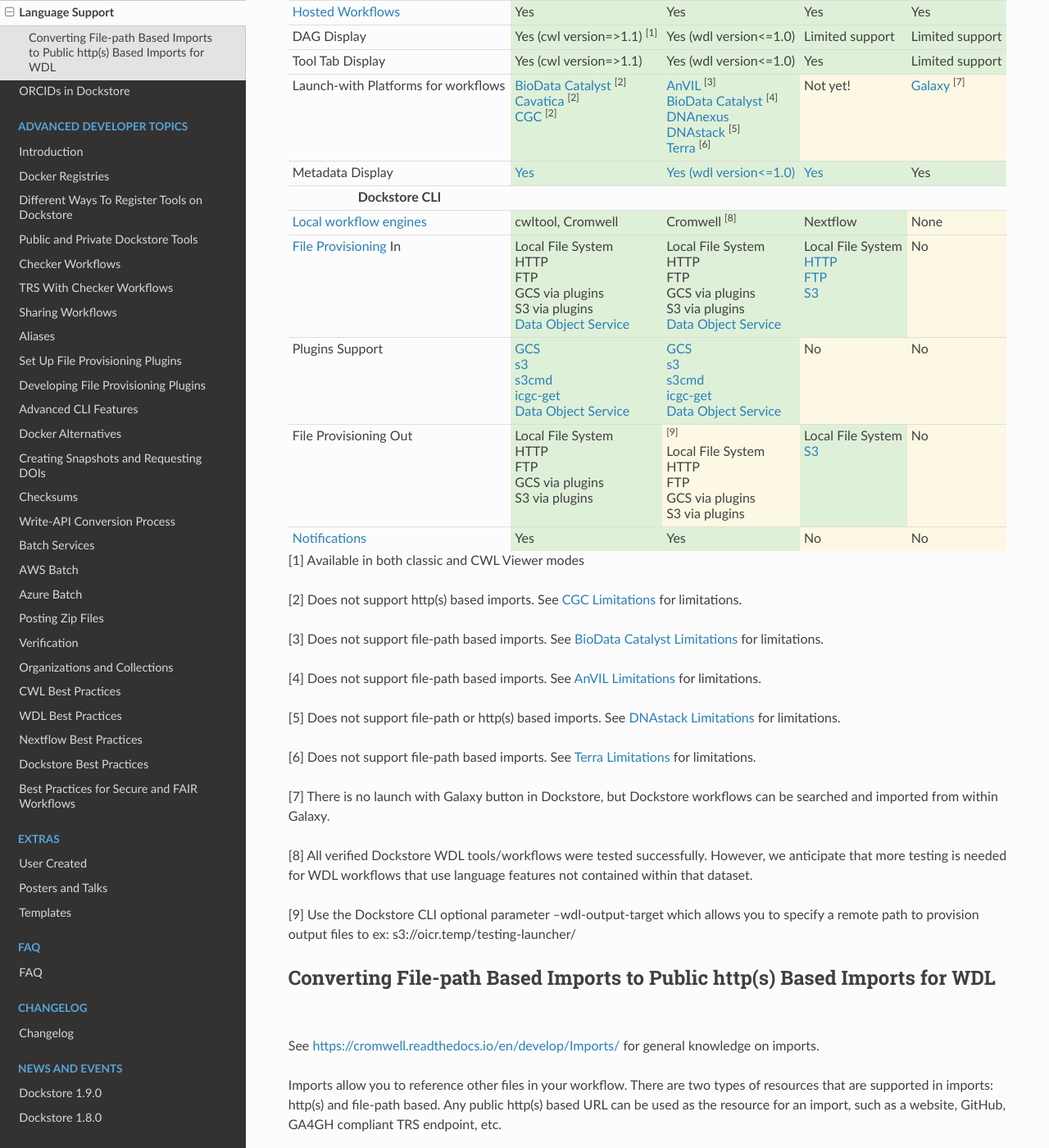
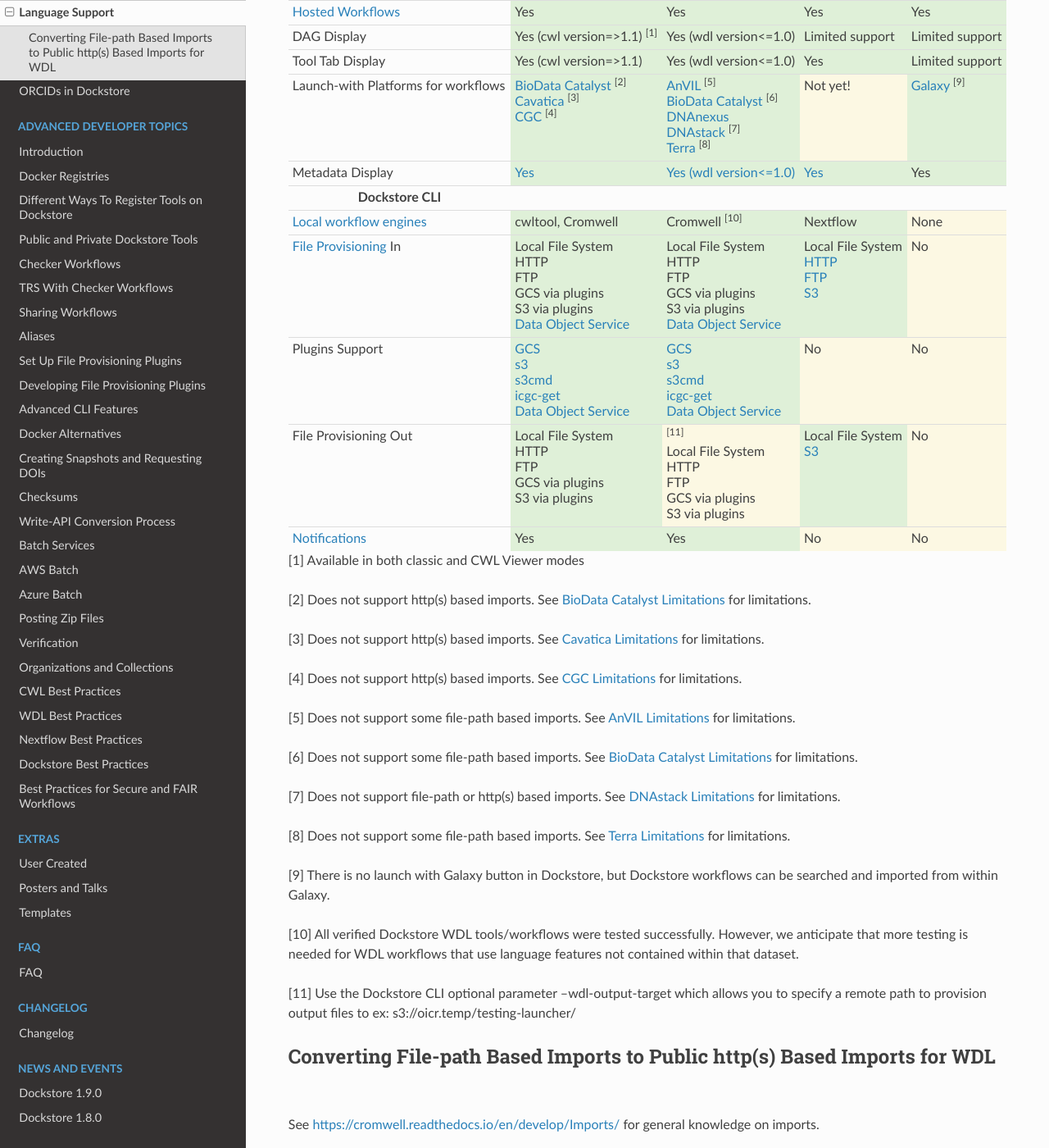
Before and after one commit to dockstore/dockstore-documentation, a Sphinx documentation site: the page built from docs/end-user-topics/language-support.rst, in a window 1280 px wide and 1400 px high, scrolled down 423 px. Shown: the whole window at 82% size. Built offline with Sphinx 7.4.7 and the Read the Docs theme 2.0.0, drawn with Linux system fonts in a browser that asks for light colours.

Commit message:
PR feedback
* Correct colors for Galaxy table cell
* Tip for downloading/importing test parameter files
* Restored and updated limitation for Terra platforms running
multi-descriptor workflows

```diff
--- a/docs/_static/language-support.html
+++ b/docs/_static/language-support.html
@@ -75,24 +75,24 @@
             <td style="background-color:#dff0d8; padding: 5px;">
                 <a href="../launch-with/bdcat-launch-with.html">BioData Catalyst</a> <sup>[2]</sup>
                 <br>
-                <a href="../launch-with/cavatica-launch-with.html">Cavatica</a> <sup>[2]</sup>
+                <a href="../launch-with/cavatica-launch-with.html">Cavatica</a> <sup>[3]</sup>
                 <br>
-                <a href="../launch-with/cgc-launch-with.html">CGC</a> <sup>[2]</sup>
+                <a href="../launch-with/cgc-launch-with.html">CGC</a> <sup>[4]</sup>
             </td>
             <td style="background-color:#dff0d8; padding: 5px;">
-                <a href="../launch-with/anvil-launch-with.html">AnVIL</a> <sup>[3]</sup>
+                <a href="../launch-with/anvil-launch-with.html">AnVIL</a> <sup>[5]</sup>
                 <br>
-                <a href="../launch-with/bdcat-launch-with.html">BioData Catalyst</a> <sup>[4]</sup>
+                <a href="../launch-with/bdcat-launch-with.html">BioData Catalyst</a> <sup>[6]</sup>
                 <br>
                 <a href="../launch-with/dnanexus-launch-with.html">DNAnexus</a>
                 <br>
-                <a href="../launch-with/dnastack-launch-with.html">DNAstack</a> <sup>[5]</sup>
+                <a href="../launch-with/dnastack-launch-with.html">DNAstack</a> <sup>[7]</sup>
                 <br>
-                <a href="../launch-with/terra-launch-with.html">Terra</a> <sup>[6]</sup>
+                <a href="../launch-with/terra-launch-with.html">Terra</a> <sup>[8]</sup>
             </td>
             <td style="background-color:#fcf8e3; padding: 5px;">Not yet!</td>
-            <td style="background-color:#fcf8e3; padding: 5px;">
-                <a href="../launch-with/galaxy-launch-with.html">Galaxy</a> <sup>[7]</sup>
+            <td style="background-color:#dff0d8; padding: 5px;">
+                <a href="../launch-with/galaxy-launch-with.html">Galaxy</a> <sup>[9]</sup>
             </td>
         </tr>
         <tr style="border-top: 1px solid #ddd; ">
@@ -114,7 +114,7 @@
             <td style="background-color:#dff0d8; padding: 5px;">cwltool, Cromwell
             </td>
             <td style="background-color:#dff0d8; padding: 5px;">Cromwell
-                <sup>[8]</sup>
+                <sup>[10]</sup>
             </td>
             <td style="background-color:#dff0d8; padding: 5px;">Nextflow</td>
             <td style="background-color:#fcf8e3; padding: 5px;">None</td>
@@ -178,7 +178,7 @@
                 <br>S3 via plugins
             </td>
             <td style="background-color:#fcf8e3; padding: 5px;">
-                <sup>[9]</sup>
+                <sup>[11]</sup>
                 <br>Local File System
                 <br>HTTP
                 <br>FTP
--- a/docs/end-user-topics/language-support.rst
+++ b/docs/end-user-topics/language-support.rst
@@ -15,27 +15,33 @@
 
 [1] Available in both classic and CWL Viewer modes
 
-[2] Does not support http(s) based imports. See :ref:`CGC
+[2] Does not support http(s) based imports. See :ref:`BioData Catalyst
+Limitations <bdcat-limitations>` for limitations.
+
+[3] Does not support http(s) based imports. See :ref:`Cavatica
+Limitations <cavatica-limitations>` for limitations.
+
+[4] Does not support http(s) based imports. See :ref:`CGC
 Limitations <cgc-limitations>` for limitations.
 
-[3] Does not support file-path based imports. See :ref:`BioData Catalyst
+[5] Does not support some file-path based imports. See :ref:`AnVIL
 Limitations <anvil-limitations>` for limitations.
 
-[4] Does not support file-path based imports. See :ref:`AnVIL
+[6] Does not support some file-path based imports. See :ref:`BioData Catalyst
 Limitations <anvil-limitations>` for limitations.
 
-[5] Does not support file-path or http(s) based imports. See :ref:`DNAstack
+[7] Does not support file-path or http(s) based imports. See :ref:`DNAstack
 Limitations <dnastack-limitations>` for limitations.
 
-[6] Does not support file-path based imports. See :ref:`Terra
+[8] Does not support some file-path based imports. See :ref:`Terra
 Limitations <terra-limitations>` for limitations.
 
-[7] There is no launch with Galaxy button in Dockstore, but Dockstore workflows can be searched and imported from within Galaxy.
+[9] There is no launch with Galaxy button in Dockstore, but Dockstore workflows can be searched and imported from within Galaxy.
 
-[8] All verified Dockstore WDL tools/workflows were tested successfully. However, we anticipate that more testing is needed for WDL workflows that use language features not contained within that dataset.
+[10] All verified Dockstore WDL tools/workflows were tested successfully. However, we anticipate that more testing is needed for WDL workflows that use language features not contained within that dataset.
 
 
-[9] Use the Dockstore CLI optional parameter --wdl-output-target which allows you to specify a remote path to provision output files to ex: s3://oicr.temp/testing-launcher/
+[11] Use the Dockstore CLI optional parameter --wdl-output-target which allows you to specify a remote path to provision output files to ex: s3://oicr.temp/testing-launcher/
 
 
 .. _converting-file-path-based-imports-to-public-http-s-based-imports-for-wdl:
```
Also changed, not shown: docs/launch-with/anvil-launch-with.rst (+15 -1 lines), docs/launch-with/bdcat-launch-with.rst (+16 -0 lines), docs/launch-with/terra-launch-with.rst (+15 -1 lines), docs/assets/images/docs/download-test-parameter.png (added).
